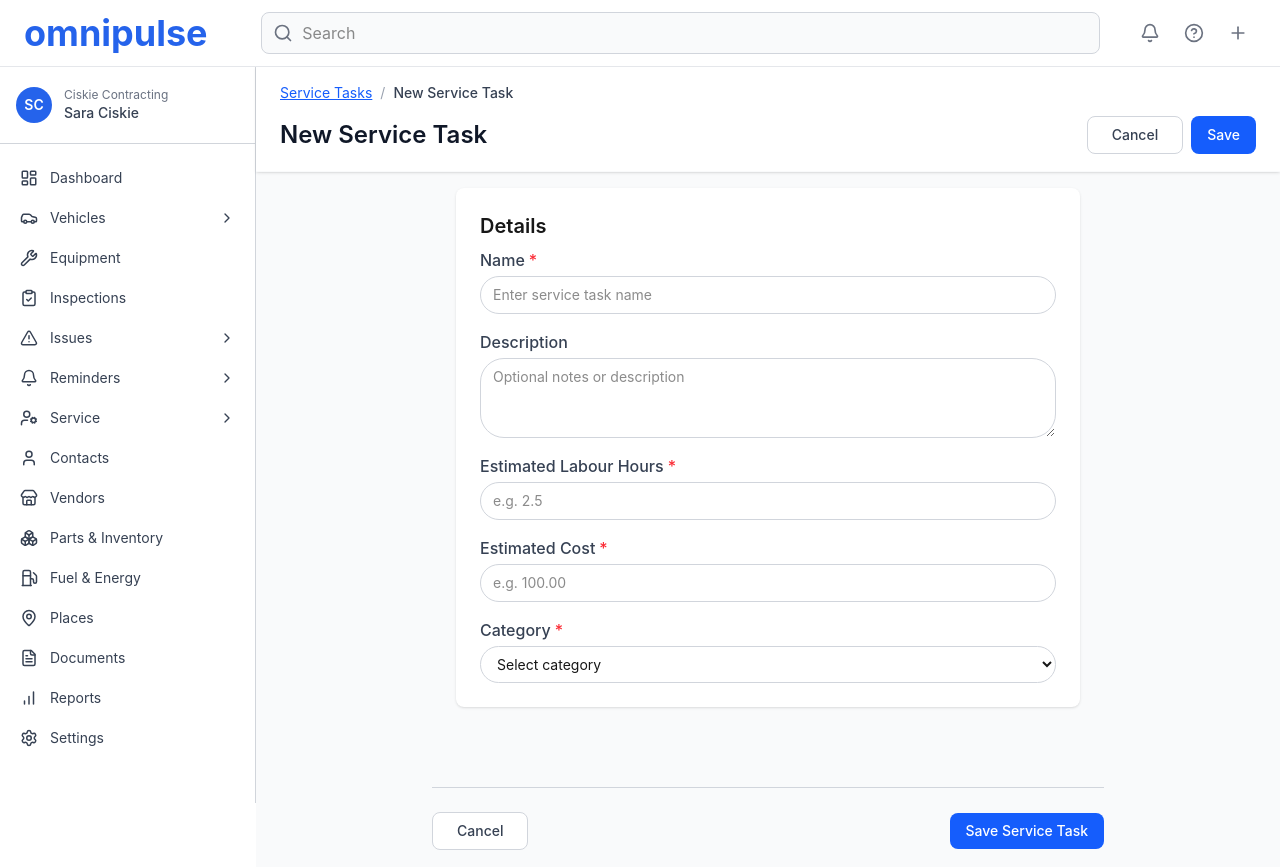
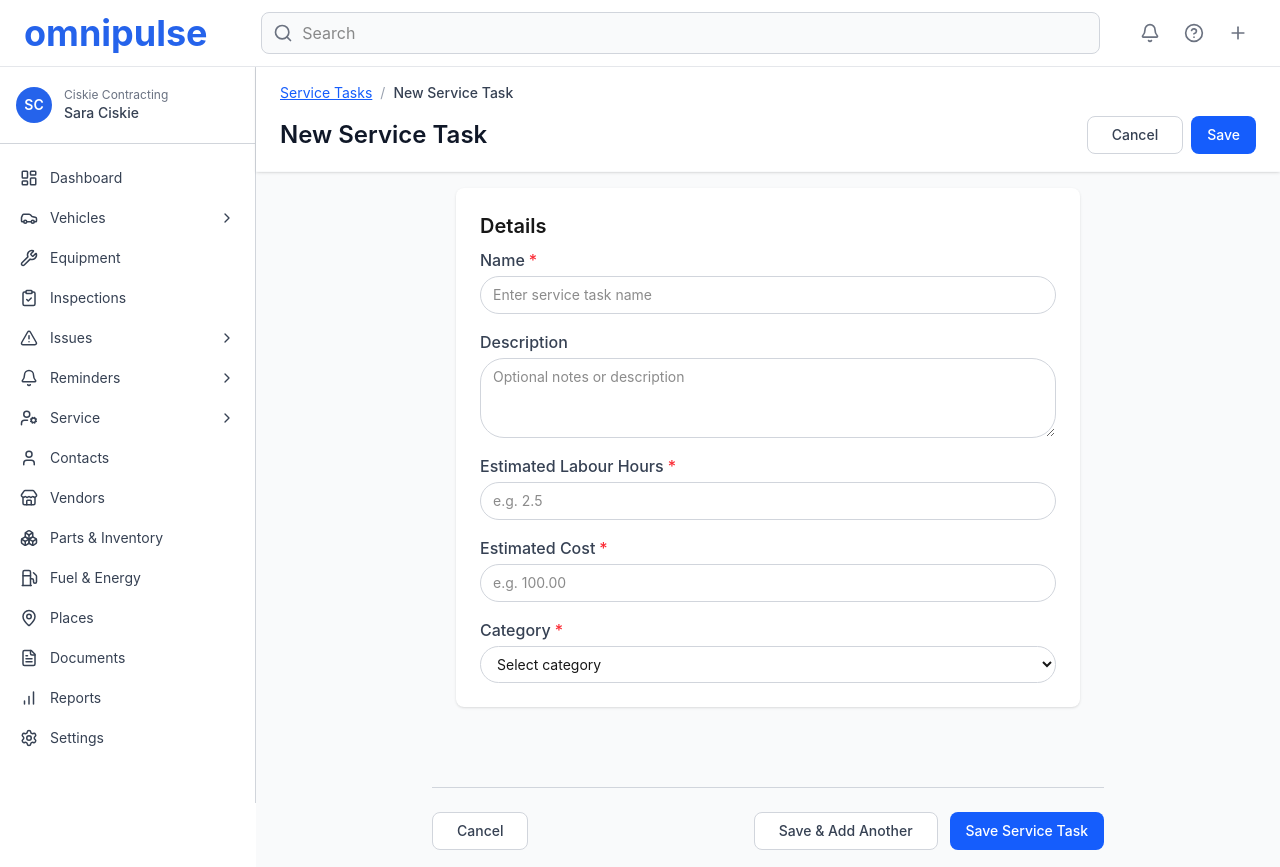
Before and after one commit to willjosh/omnipulse, a Next.js app in the folder client/: page /service-tasks/new in a window 1280 px wide. Built offline with nearby package versions, Linux system fonts and the light colour scheme.

Commit message:
W18ADATE-365 feat: add 'Save & Add Another' button to creation page

```diff
--- a/client/src/app/service-tasks/new/page.tsx
+++ b/client/src/app/service-tasks/new/page.tsx
@@ -25,6 +25,7 @@
     Partial<Record<keyof ServiceTaskDetailsFormValues, string>>
   >({});
   const [isSaving, setIsSaving] = useState(false);
+  const [resetKey, setResetKey] = useState(0); // for resetting form
 
   const { mutate: createServiceTask, isPending } = useCreateServiceTask();
   const notify = useNotification();
@@ -81,6 +82,30 @@
     );
   };
 
+  const handleSaveAndAddAnother = async () => {
+    if (!validate()) return;
+    setIsSaving(true);
+    createServiceTask(
+      {
+        Name: form.Name,
+        Description: form.Description,
+        EstimatedLabourHours: Number(form.EstimatedLabourHours),
+        EstimatedCost: Number(form.EstimatedCost),
+        Category: Number(form.Category),
+        IsActive: form.IsActive,
+      },
+      {
+        onSuccess: () => {
+          setIsSaving(false);
+          notify("Service Task created successfully!", "success");
+          setForm(initialForm);
+          setResetKey(k => k + 1);
+        },
+        onError: () => setIsSaving(false),
+      },
+    );
+  };
+
   return (
     <div className="min-h-screen bg-gray-50">
       <ServiceTaskHeader
@@ -105,6 +130,7 @@
       />
       <div className="px-6 pb-12 mt-4 max-w-2xl mx-auto">
         <ServiceTaskDetailsForm
+          key={resetKey} // Add key to force re-render and reset form
           value={form}
           errors={errors}
           onChange={handleChange}
@@ -121,9 +147,20 @@
           >
             Cancel
           </SecondaryButton>
-          <PrimaryButton onClick={handleSave} disabled={isSaving || isPending}>
-            {isSaving || isPending ? "Saving..." : "Save Service Task"}
-          </PrimaryButton>
+          <div className="flex gap-3">
+            <SecondaryButton
+              onClick={handleSaveAndAddAnother}
+              disabled={isSaving || isPending}
+            >
+              {isSaving || isPending ? "Saving..." : "Save & Add Another"}
+            </SecondaryButton>
+            <PrimaryButton
+              onClick={handleSave}
+              disabled={isSaving || isPending}
+            >
+              {isSaving || isPending ? "Saving..." : "Save Service Task"}
+            </PrimaryButton>
+          </div>
         </div>
       </div>
     </div>
```
